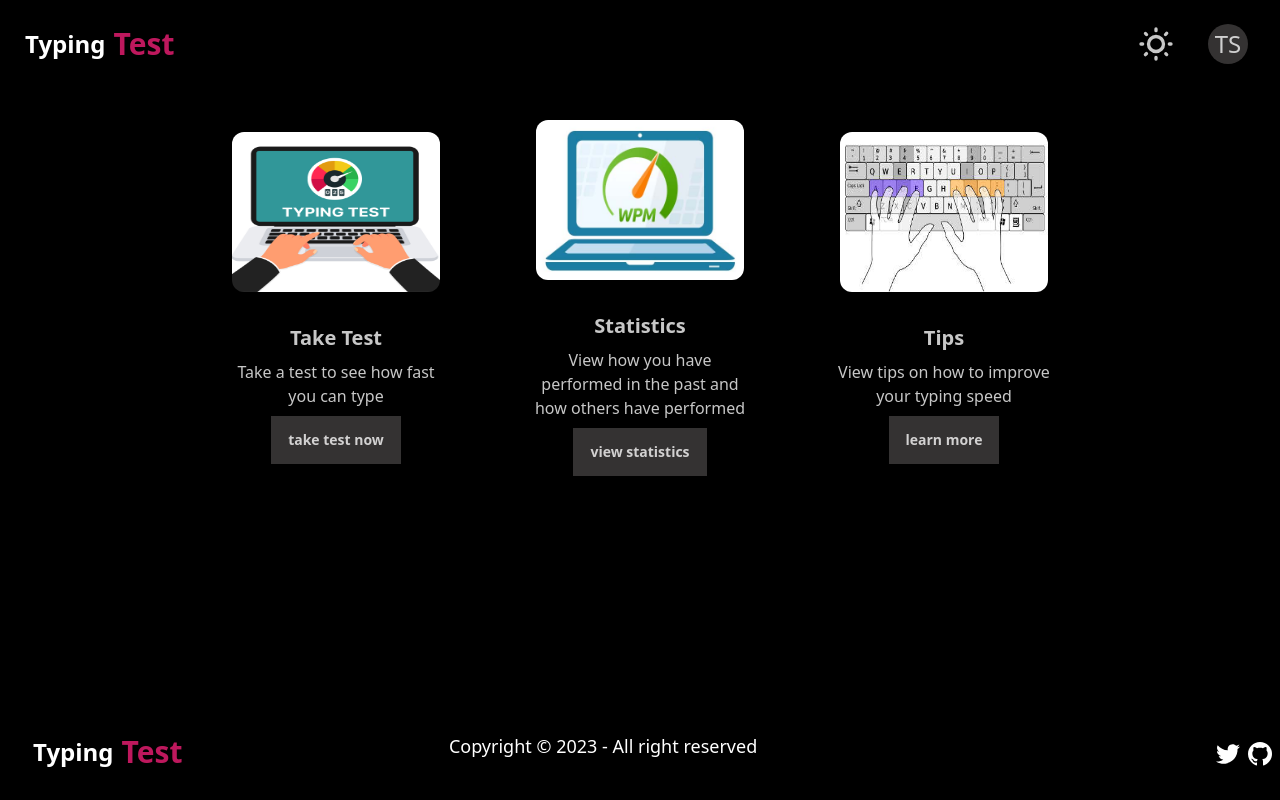
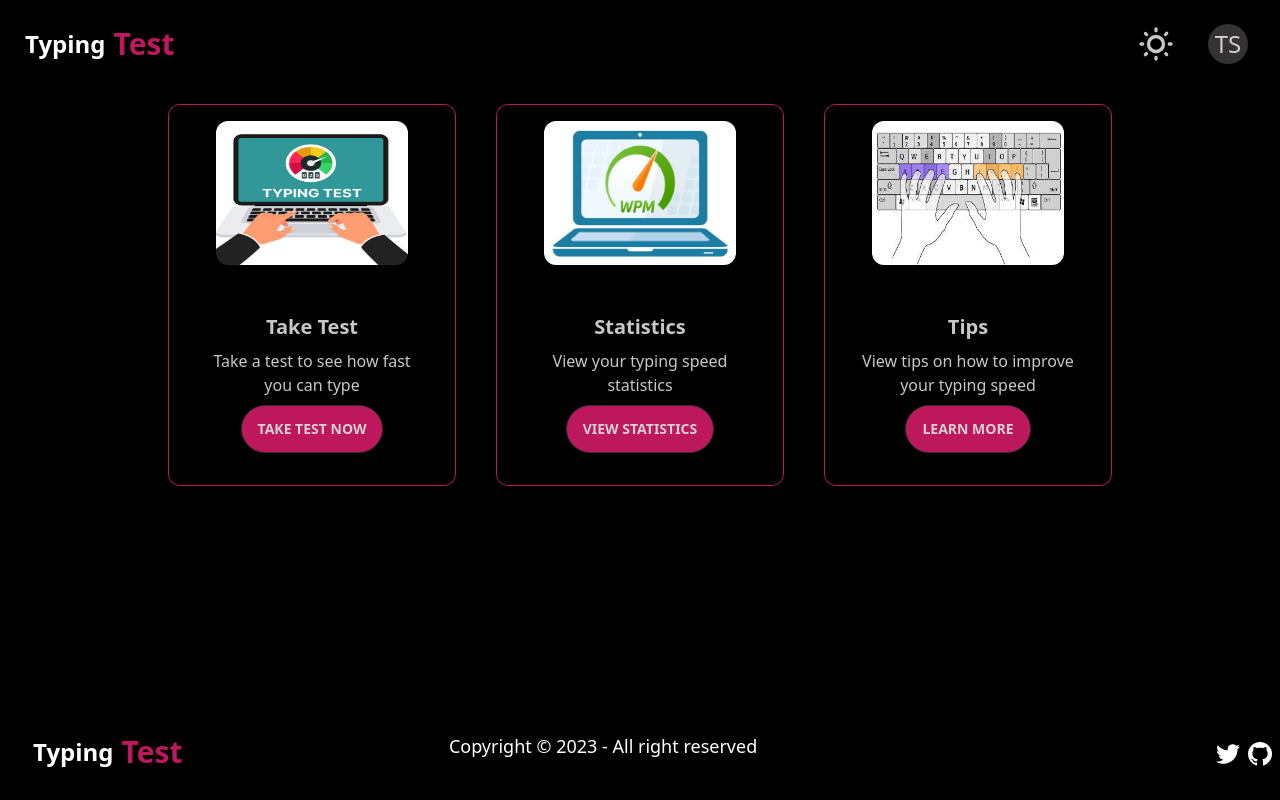
Before and after one commit to Thwani47/react-go-typing-test, a React (Vite) app in the folder src/web/: page / in a window 1280 px wide. Built offline with nearby package versions, Linux system fonts and the light colour scheme.

Commit message:
added some styling on the cards

```diff
--- a/src/web/src/components/Card.tsx
+++ b/src/web/src/components/Card.tsx
@@ -14,15 +14,17 @@ export default function Card({
   actionButton
 }: CardProps) {
   return (
-    <div className="card  w-72  bg-base-100 shadow-xl">
-      <figure className="px-10 pt-4">
-        <img src={imageSrc} alt="card-image" className="rounded-xl w-52 h-40" />
+    <div className="card  w-72 hover:scale-110 transition duration-300 ease-in-out  bg-base-100 shadow-xl max-h-96 rounded-xl dark:border dark:border-pink-700">
+      <figure className="p-4">
+        <img src={imageSrc} alt="card-image" className="rounded-xl w-48 h-36" />
       </figure>
       <div className="card-body items-center text-center">
         <h2 className="card-title">{title}</h2>
         <p>{content}</p>
         <div className="card-actions">
-          <button className="btn btn-primary">{actionButton.text}</button>
+          <button className="btn btn-primary dark:bg-pink-700 dark:uppercase dark:rounded-full hover:scale-105">
+            {actionButton.text}
+          </button>
         </div>
       </div>
     </div>
--- a/src/web/src/components/Footer.tsx
+++ b/src/web/src/components/Footer.tsx
@@ -2,7 +2,10 @@ export default function Footer() {
   return (
     <footer className="footer-center space-y-1 md:footer items-center p-4 bg-base-100 text-neutral-content mt-auto px-2 my-2">
       <div className="items-center grid-flow-col px-2 space-x-10">
-        <a href="/" className="btn btn-ghost normal-case text-lg font-bold md:text-xl lg:text-2xl text-black dark:text-white">
+        <a
+          href="/"
+          className="btn btn-ghost normal-case text-lg font-bold md:text-xl lg:text-2xl text-black dark:text-white"
+        >
           Typing{" "}
           <span className="text-pink-700 text-xl font-bold md:text-2xl lg:text-3xl">
             Test
@@ -19,7 +22,7 @@ export default function Footer() {
             width="24"
             height="24"
             viewBox="0 0 24 24"
-            className="fill-black dark:fill-white"
+            className="fill-black dark:fill-white hover:scale-125 transition duration-300 ease-in-out "
           >
             <path d="M24 4.557c-.883.392-1.832.656-2.828.775 1.017-.609 1.798-1.574 2.165-2.724-.951.564-2.005.974-3.127 1.195-.897-.957-2.178-1.555-3.594-1.555-3.179 0-5.515 2.966-4.797 6.045-4.091-.205-7.719-2.165-10.148-5.144-1.29 2.213-.669 5.108 1.523 6.574-.806-.026-1.566-.247-2.229-.616-.054 2.281 1.581 4.415 3.949 4.89-.693.188-1.452.232-2.224.084.626 1.956 2.444 3.379 4.6 3.419-2.07 1.623-4.678 2.348-7.29 2.04 2.179 1.397 4.768 2.212 7.548 2.212 9.142 0 14.307-7.721 13.995-14.646.962-.695 1.797-1.562 2.457-2.549z"></path>
           </svg>
@@ -34,7 +37,7 @@ export default function Footer() {
             width="24"
             height="24"
             viewBox="0 0 24 24"
-            className="fill-black dark:fill-white"
+            className="fill-black dark:fill-white  hover:scale-125 transition duration-300 ease-in-out"
           >
             <path d="M12 0c-6.626 0-12 5.373-12 12 0 5.302 3.438 9.8 8.207 11.387.599.111.793-.261.793-.577v-2.234c-3.338.726-4.033-1.416-4.033-1.416-.546-1.387-1.333-1.756-1.333-1.756-1.089-.745.083-.729.083-.729 1.205.084 1.839 1.237 1.839 1.237 1.07 1.834 2.807 1.304 3.492.997.107-.775.418-1.305.762-1.604-2.665-.305-5.467-1.334-5.467-5.931 0-1.311.469-2.381 1.236-3.221-.124-.303-.535-1.524.117-3.176 0 0 1.008-.322 3.301 1.23.957-.266 1.983-.399 3.003-.404 1.02.005 2.047.138 3.006.404 2.291-1.552 3.297-1.23 3.297-1.23.653 1.653.242 2.874.118 3.176.77.84 1.235 1.911 1.235 3.221 0 4.609-2.807 5.624-5.479 5.921.43.372.823 1.102.823 2.222v3.293c0 .319.192.694.801.576 4.765-1.589 8.199-6.086 8.199-11.386 0-6.627-5.373-12-12-12z" />
           </svg>
--- a/src/web/src/pages/Home.tsx
+++ b/src/web/src/pages/Home.tsx
@@ -7,7 +7,7 @@ import TestImage from "../assets/take_test.jpg";
 export default function Home() {
   return (
     <Layout>
-      <div className="flex flex-col md:flex-row space-y-2 md:space-y-0 space-x-0 md:space-x-4 py-4 items-center justify-center">
+      <div className="flex flex-col md:flex-row space-y-2 md:space-y-0 space-x-0 md:space-x-10 py-4 items-center justify-center">
         <Card
           title="Take Test"
           content="Take a test to see how fast you can type"
@@ -19,7 +19,7 @@ export default function Home() {
         />
         <Card
           title="Statistics"
-          content="View how you have performed in the past and how others have performed"
+          content="View your typing speed statistics"
           imageSrc={StatsImage}
           actionButton={{
             text: "View Statistics",
```
